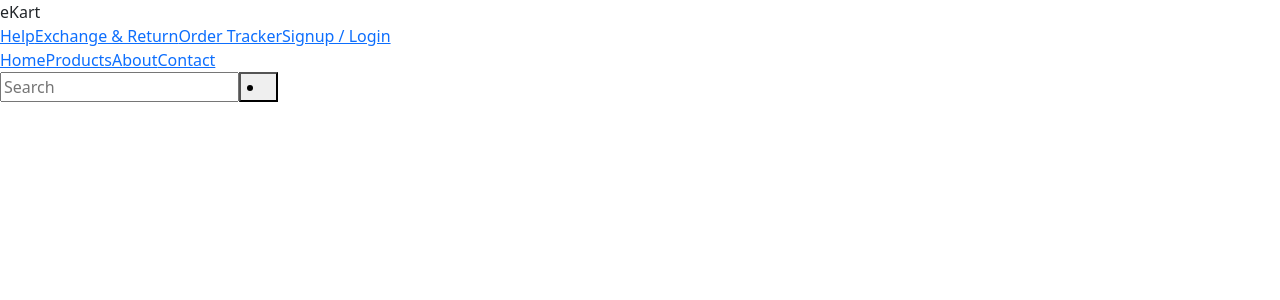
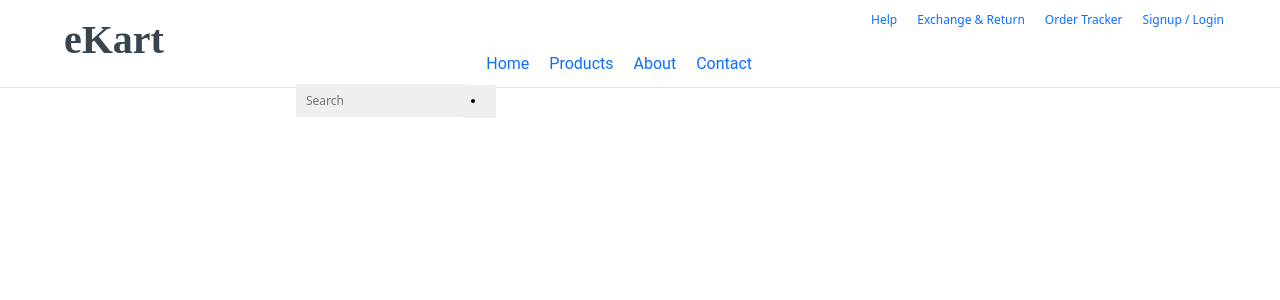
Before and after one commit to beattris/Ng-Store, an Angular app: page / in a window 1280 px wide. Shown: the top 300 px of the page. Built offline with nearby package versions, Linux system fonts and the light colour scheme.

Commit message:
modified the header and added css styles

```diff
--- /dev/null
+++ b/src/app/header/header.component.css
@@ -0,0 +1,82 @@
+.ekart--header {
+  width: 100%;
+  height: 11vh;
+  display: flex;
+  flex-wrap: wrap;
+  border-bottom: #e5e4e2 1.5px solid;
+}
+
+.ekart-logo {
+  padding: 1.2vh 8vh;
+  font-size: 40px;
+  font-weight: bold;
+  color: #36454f;
+  font-family: "Concert One", cursive;
+  width: 20%;
+}
+
+.ekart--header--nav {
+  width: 80%;
+  padding: 1vh 2vh;
+  font-size: 12px;
+}
+
+.ekart--top--bar {
+  width: auto;
+  text-align: right;
+  padding-top: 3px;
+  padding-bottom: 15px;
+  padding-right: 30px;
+}
+
+.ekart--bottom-bar {
+  display: flex;
+}
+
+.ekart-menu {
+  padding-top: 2vh;
+  padding: 1vh 1vh;
+  color: #36454f;
+  font-family: "Roboto", sans-serif;
+  font-weight: normal;
+  font-size: 16px;
+  width: 70%;
+  text-align: center;
+}
+
+.ekart--search--bar {
+  padding: 0 3vh;
+}
+
+.ekart-search-box {
+  width: 170px;
+  height: 33px;
+  border: none;
+  background-color: #efefef;
+  padding: 2px 10px;
+  outline: none;
+}
+
+a {
+  text-decoration: none;
+  padding: 0 10px;
+}
+
+.ekart--search--btn {
+  width: 33px;
+  height: 33px;
+  border: none;
+  background-color: #efefef;
+  margin-left: -3px;
+}
+
+.btn{
+    padding: 15px 25px;
+    border: none;
+    margin: 10px 0px;
+}
+
+.btn-primary{
+    background-color: #2b282b;
+    color: white ;
+}
--- a/src/app/header/header.component.ts
+++ b/src/app/header/header.component.ts
@@ -3,6 +3,7 @@ import { Component } from '@angular/core';
 @Component({
   selector: 'app-header',
   templateUrl: './header.component.html',
+  styleUrls: ['./header.component.css']
 })
 
 export class HeaderComponent {}
```
